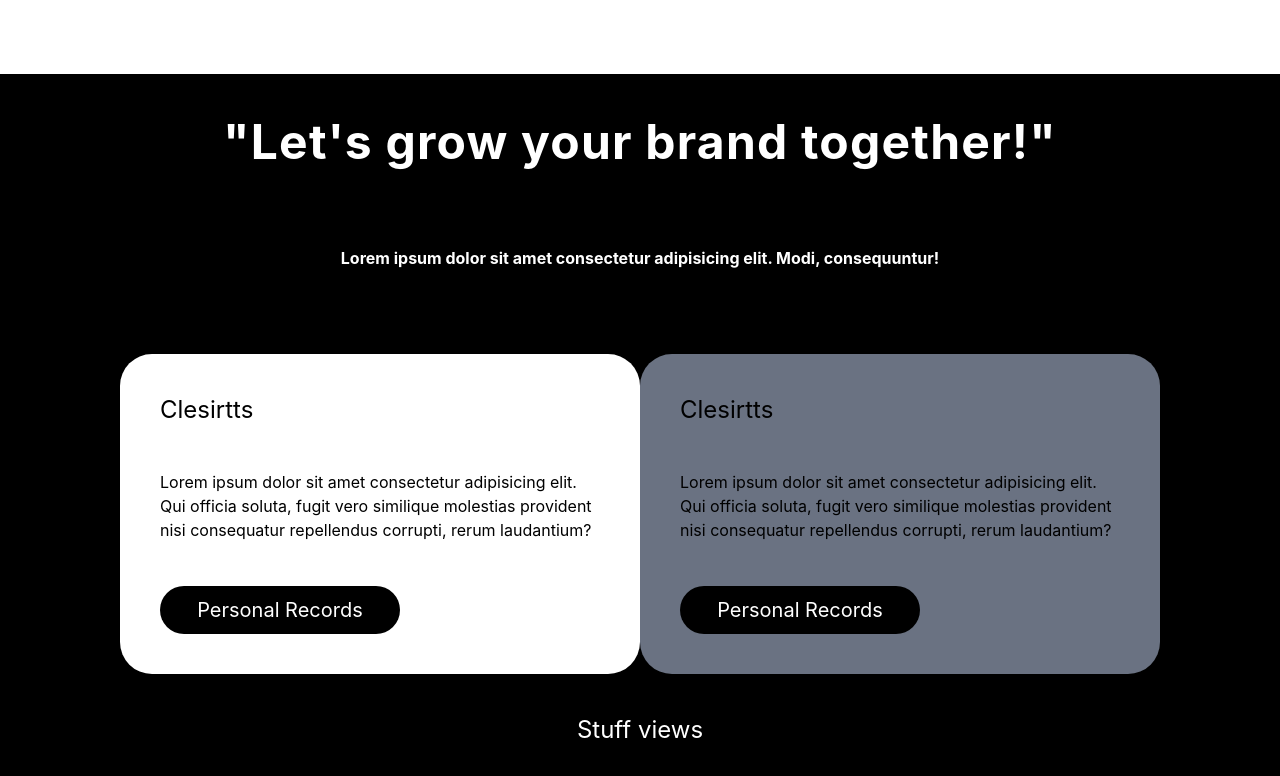
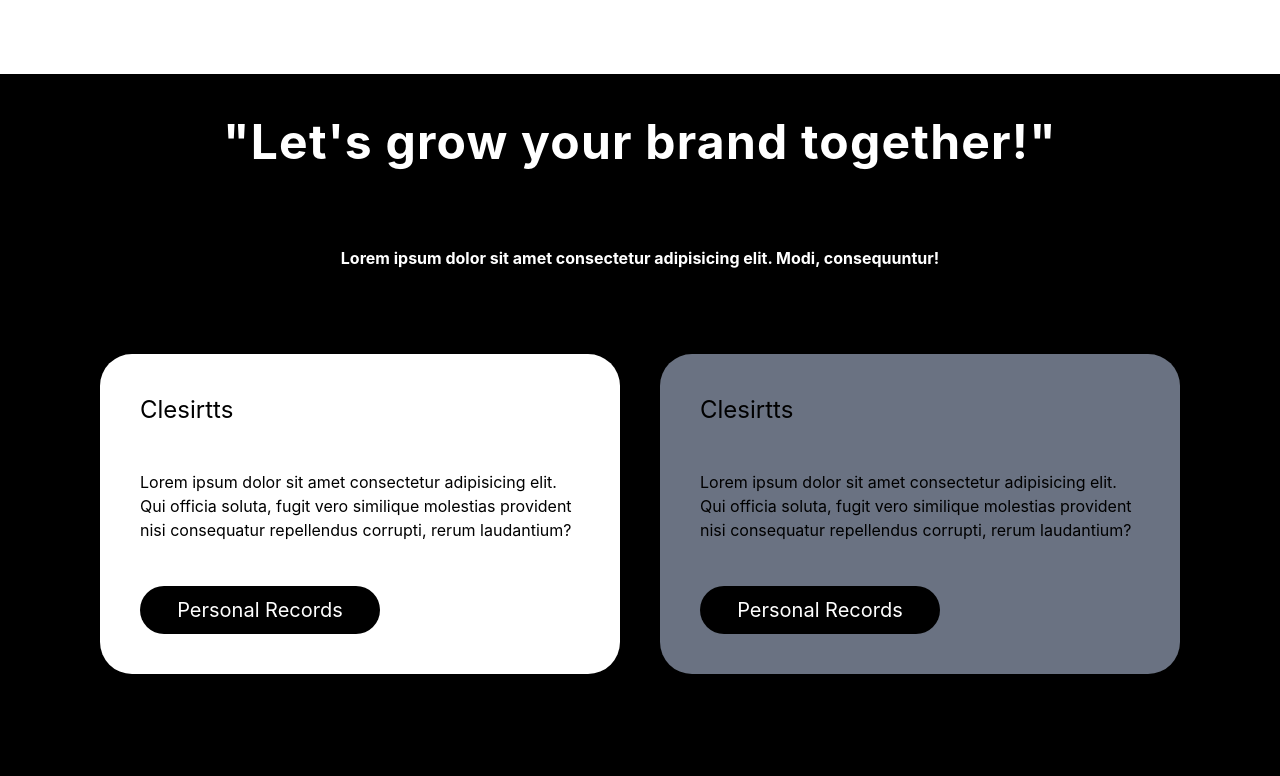
Before and after one commit to sufiyanabbu/UI-design-project, a React (Vite) app: page / in a window 1280 px wide. Shown: the part 726-1502 px from the top of the page. Built offline with nearby package versions, Linux system fonts and the light colour scheme.

Commit message:
Add loer page components

```diff
--- a/src/App.jsx
+++ b/src/App.jsx
@@ -1,5 +1,4 @@
 import React from 'react'
-import Card from './Components/Cards/Card'
 import PageUpper from './Components/Page1/PageUpper'
 import PageLower from './Components/Page2/PageLower'
 
--- a/src/Components/Page1/RightContent.jsx
+++ b/src/Components/Page1/RightContent.jsx
@@ -1,4 +1,3 @@
-import Card from "../Cards/Card";
 import RightCard from "./RightCard";
 
 const RightContent = (props) => {
--- a/src/Components/Page2/Page2MidCon.jsx
+++ b/src/Components/Page2/Page2MidCon.jsx
@@ -4,7 +4,7 @@ import CardWhite from "./CardWhite"
 
 const Page2MidCon = () => {
   return (
-    <div className="flex justify-center items-center">
+    <div className="flex justify-center gap-10 items-center">
       <CardWhite />
       <CardBlack />
     </div>
--- a/src/Components/Page2/PageLower.jsx
+++ b/src/Components/Page2/PageLower.jsx
@@ -9,7 +9,6 @@ const PageLower = () => {
       </div>
       <Page2MidCon />
       <div className="flex justify-center items-center mt-10 text-2xl">
-        <h1 className='text-white'>Stuff views</h1>
       </div>
     </div>
   )
```
Also changed, not shown: src/Components/Page2/Hero.jsx (added), src/Components/Page2/HeroCard.jsx (added), src/Components/Page2/HeroNav.jsx (added).
